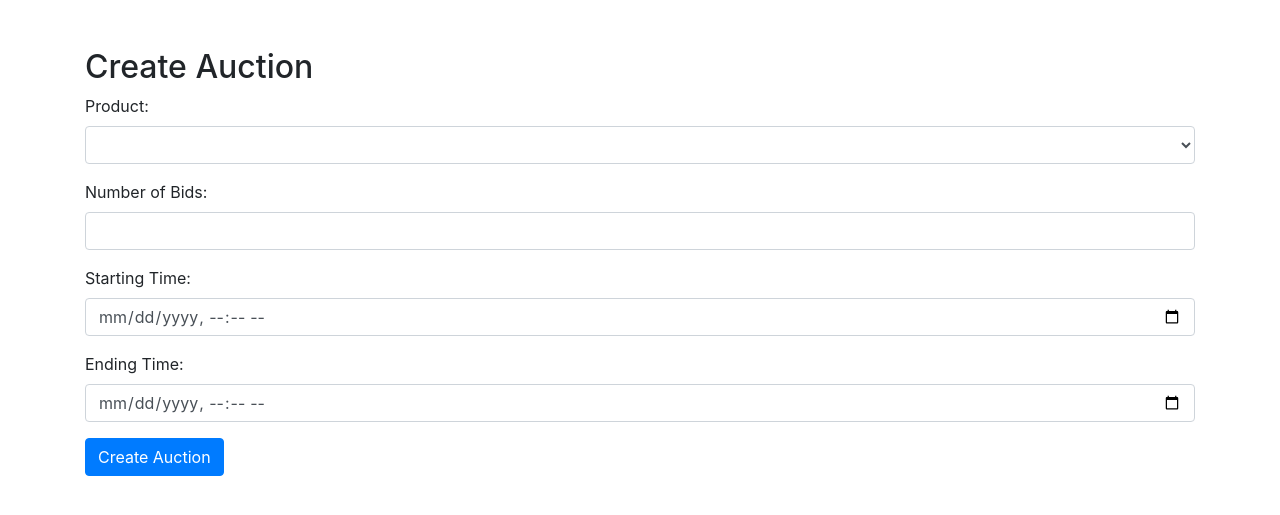
After one commit to Viktordvlpr/auction, a Django app: page /website/auction_panel/ in a window 1280 px wide. The commit adds this page. Shown: the top 515 px of the page. Run offline with Django 3.2, Linux system fonts and the light colour scheme; a user stored in the database is signed in; lists and menus that the app fills with data are empty; some libraries are stand-ins or nearby versions.

Commit message:
Added auction_hub functional

```diff
--- a/auctionsonline/auctionsonline/settings.py
+++ b/auctionsonline/auctionsonline/settings.py
@@ -121,12 +121,14 @@ USE_I18N = True
 
 USE_L10N = True
 
-USE_TZ = True
+USE_TZ = False
 
 # Static files (CSS, JavaScript, Images)
 # https://docs.djangoproject.com/en/2.0/howto/static-files/
 
 STATIC_URL = '/static/'
 
+LOGIN_URL = 'login/'
+
 MEDIA_URL = '/media/'
 MEDIA_ROOT = os.path.join(BASE_DIR, 'media')
--- a/auctionsonline/website/models.py
+++ b/auctionsonline/website/models.py
@@ -35,12 +35,14 @@ class Product(models.Model):
         choices=CATEGORIES
     )
     date_posted = models.DateTimeField(auto_now_add=True, blank=True)
+    owner = models.ForeignKey(User, on_delete=models.CASCADE, default=None)
 
     def __str__(self):
         return "ID:" + str(self.pk) + " " + self.title
 
 
 class Auction(models.Model):
+    owner = models.ForeignKey(User, on_delete=models.CASCADE, default=None)
     product_id = models.ForeignKey(Product, on_delete=models.CASCADE)
     number_of_bids = models.IntegerField()
     time_starting = models.DateTimeField()
--- /dev/null
+++ b/auctionsonline/website/templates/auctions_panel/auction_panel.html
@@ -0,0 +1,56 @@
+<!DOCTYPE html>
+<html lang="en">
+  <head>
+    <meta charset="UTF-8" />
+    <meta name="viewport" content="width=device-width, initial-scale=1.0" />
+    <title>Create Auctions Panel</title>
+    <link
+      rel="stylesheet"
+      href="https://stackpath.bootstrapcdn.com/bootstrap/4.5.2/css/bootstrap.min.css"
+    />
+  </head>
+  <body>
+    <div class="container">
+      <h2 class="mt-5">Create Auction</h2>
+      <form method="post" action="/website/create_auction/">
+        {% csrf_token %}
+        <div class="form-group">
+          <label for="id_product">Product:</label>
+          <select class="form-control" id="id_product" name="product">
+            {% for product in user_products %}
+            <option value="{{ product.id }}">{{ product.title }}</option>
+            {% endfor %}
+          </select>
+        </div>
+        <div class="form-group">
+          <label for="id_number_of_bids">Number of Bids:</label>
+          <input
+            type="number"
+            class="form-control"
+            id="id_number_of_bids"
+            name="number_of_bids"
+          />
+        </div>
+        <div class="form-group">
+          <label for="id_time_starting">Starting Time:</label>
+          <input
+            type="datetime-local"
+            class="form-control"
+            id="id_time_starting"
+            name="time_starting"
+          />
+        </div>
+        <div class="form-group">
+          <label for="id_time_ending">Ending Time:</label>
+          <input
+            type="datetime-local"
+            class="form-control"
+            id="id_time_ending"
+            name="time_ending"
+          />
+        </div>
+        <button type="submit" class="btn btn-primary">Create Auction</button>
+      </form>
+    </div>
+  </body>
+</html>
--- a/auctionsonline/website/templates/home.html
+++ b/auctionsonline/website/templates/home.html
@@ -5,7 +5,7 @@
 </head>
 <body>
     <li class="nav-item">
-        <a class="nav-link" href="/website/my_auctions/">My auctions</a>
+        <a class="nav-link" href="/website/auctions_dashboard/">My auctions</a>
      </li>
     <li class="nav-item">
         <a class="nav-link" href="/website/watchlist/">Watchlist</a>
@@ -16,6 +16,9 @@
     <li class="nav-item">
         <a class="nav-link" href="/website/logout/">Logout</a>
     </li>
+    {% for product in user_products %}
+            <p>{{ product.title }}</p>
+            {% endfor %}
 
 </body>
 </html>
--- a/auctionsonline/website/templates/index.html
+++ b/auctionsonline/website/templates/index.html
@@ -75,6 +75,8 @@
                 <a id="signup" class="nav-link" href="/website/register/">Sign up</a>
             </li>
             {% endif %}
+
+
         </ul>
     </nav>
 
--- a/auctionsonline/website/urls.py
+++ b/auctionsonline/website/urls.py
@@ -19,6 +19,13 @@ urlpatterns = [
     path('bid/<int:auction_id>/raise_bid/', views.raise_bid, name='raise_bid'),
     path('products/', views.products, name='products'),
 
-    path('my_auctions/', views.my_auctions_panel, name='my_bids')
+    path('auctions_dashboard/', views.my_auctions_panel, name='my_auctions_panel'),
+    path('my_auctions/', views.all_user_auction, name='all_user_auction'),
+
+    path('auction_panel/', views.create_auctions_panel, name='create_auctions_panel'),
+    path('product_panel/', views.create_product_panel, name='create_product_panel'),
+
+    path('create_auction/', views.create_auction, name='create_auction'),
+    path('create_product/', views.create_product, name='create_product'),
 
 ]
--- a/auctionsonline/website/views.py
+++ b/auctionsonline/website/views.py
@@ -1,7 +1,9 @@
 from django.contrib.auth.models import User
-from django.shortcuts import render
+from django.contrib.auth.decorators import login_required
+from django.shortcuts import render, redirect
 
 from django.utils import timezone
+from django.http import HttpResponseForbidden
 from datetime import datetime
 from itertools import chain
 
@@ -10,6 +12,7 @@ from website.models import Product, Auction, Watchlist, Bid, Chat, UserDetails
 
 from website.validation import validate_login, validate_registration
 from website.transactions import increase_bid, remaining_time
+
 
 
 def index(request):
@@ -296,19 +299,19 @@ def topup(request):
     Function : index(request)
         If the user is not logged in.
     """
-    if request.method == 'POST':
-        form = TopUpForm(request.POST)
-        if form.is_valid():
-            try:
-                if request.session['username']:
-                    user = User.objects.get(username=request.session['username'])
-                    userDetails = UserDetails.objects.get(user_id=user.id)
-                    userDetails.balance += form.cleaned_data['amount']
-                    userDetails.save()
-            except KeyError:
-                return index(request)
+    # if request.method == 'POST':
+    #     form = TopUpForm(request.POST)
+    #     if form.is_valid():
+    #         try:
+    #             if request.session['username']:
+    #                 user = User.objects.get(username=request.session['username'])
+    #                 userDetails = UserDetails.objects.get(user_id=user.id)
+    #                 userDetails.balance += form.cleaned_data['amount']
+    #                 userDetails.save()
+    #         except KeyError:
+    #             return index(request)
 
-    return index(request)
+    # return index(request)
 
 
 def filter_auctions(request, category):
@@ -431,6 +434,7 @@ def login_page(request):
             if is_valid:
                 # Creates a session with 'form.username' as key.
                 request.session['username'] = form.cleaned_data['username']
+
     return index(request)
 
 
@@ -459,6 +463,148 @@ def products(request):
     auctions = Auction.objects.all()  # Query your Auction objects here
     return render(request, 'products.html', {'auctions': auctions})
 
+@login_required
+def my_auctions_panel(request):
+    """
+    Render the 'my_auctions_panel.html' template.
 
-def my_auctions_panel(request):
-    return render(request, 'my_auctions_panel.html')
+    This function assumes there's a template named 'my_auctions_panel.html'
+    defined. It doesn't take any specific arguments and simply renders the
+    template.
+
+    Args:
+        request (HttpRequest): The Django request object.
+
+    Returns:
+        HttpResponse: The rendered template response.
+    """
+    return render(request, 'auctions_panel/dashboard.html')
+
+@login_required
+def create_auctions_panel(request):
+    """
+    Render the 'auction_panel.html' template.
+
+    This function assumes there's a template named 'auction_panel.html'
+    defined. It doesn't take any specific arguments and simply renders the
+    template.
+
+    Args:
+        request (HttpRequest): The Django request object.
+
+    Returns:
+        HttpResponse: The rendered template response.
+    """
+    return render(request, 'auctions_panel/auction_panel.html')
+
+@login_required
+def create_product_panel(request):
+    """
+    Render the 'product_panel.html' template.
+
+    This function assumes there's a template named 'product_panel.html'
+    defined. It doesn't take any specific arguments and simply renders the
+    template.
+
+    Args:
+        request (HttpRequest): The Django request object.
+
+    Returns:
+        HttpResponse: The rendered template response.
+    """
+    return render(request, 'auctions_panel/product_panel.html')
+
+@login_required
+def create_auction(request):
+    """
+    Create a new auction if the request is a POST and the form is valid.
+
+    This function handles POST requests with a ProductForm. If the form is
+    valid, it creates a new Auction object, associates it with the current
+    user, and saves it. Otherwise, it returns an empty form.
+
+    Args:
+        request (HttpRequest): The Django request object.
+
+    Returns:
+        HttpResponse: A redirect to 'my_actions_panel' or the rendered
+                      'auction_panel.html' template with the form.
+    """
+
+    if request.method == "POST":
+        form = AuctionForm(request.POST, request.FILES)
+        if form.is_valid():
+            auction = form.save(commit=False)
+            auction.owner = request.session['username']
+            auction.save()
+            return redirect('my_actions_panel')
+        else:
+            return HttpResponseBadRequest("Invalid form data")
+    else:
+        return HttpResponseBadRequest("User not authenticated")
+
+    return render(request, 'auctions_panel/dashboard.html', {'form': form})
+
+def all_user_auction(request):
+    """
+    Retrieve all auctions owned by the current user.
+
+    This function fetches all Auction objects from the database where the
+    owner field matches the current user. It then renders the 'my_auctions.html'
+    template with the retrieved auctions.
+
+    Args:
+        request (HttpRequest): The Django request object.
+
+    Returns:
+        HttpResponse: The rendered 'my_auctions.html' template with the
+                      user's auctions.
+    """
+    user_auctions = Auction.objects.filter(owner=request.user)
+    return render(request, 'auctions_panel/my_auctions.html', {'user_auctions': user_auctions})
+
+@login_required
+def create_product(request):
+    """
+    Create a new product if the request is a POST and the form is valid.
+
+    This function handles POST requests with a ProductForm. If the form is
+    valid, it creates a new Product object and saves it.
+
+    Args:
+        request (HttpRequest): The Django request object.
+
+    Returns:
+        HttpResponse: A redirect to 'my_auctions_panel' or an error response.
+    """
+    if request.method == "POST":
+        form = ProductForm(request.POST, request.FILES)
+        print(request.user)
+        print(request.session['username'])
+        if form.is_valid():
+            product = form.save(commit=False)
+            product.owner = request.user
+            product.save()
+            return redirect('/website/my_auctions/')
+        else:
+            return HttpResponseForbidden("Invalid form data")
+    else:
+        return HttpResponseForbidden("User not authenticated")
+
+def my_products(request):
+    """
+    Retrieve all products owned by the current user.
+
+    This function fetches all Product objects from the database where the
+    owner field matches the current user. It then renders the 'auction_panel.html'
+    template with the retrieved products.
+
+    Args:
+        request (HttpRequest): The Django request object.
+
+    Returns:
+        HttpResponse: The rendered 'auction_panel.html' template with the
+                      user's products.
+    """
+    user_products = Product.objects.filter(owner=request.user)
+    return render(request, 'auctions_panel/auction_panel.html', {'user_products': user_products})
```
Also changed, not shown: auctionsonline/website/forms.py (+11 -0 lines), auctionsonline/website/templates/auctions_panel/dashboard.html (added, +40 -0 lines), auctionsonline/website/templates/auctions_panel/my_auctions.html (added, +24 -0 lines), auctionsonline/website/templates/auctions_panel/product_panel.html (added, +66 -0 lines), auctionsonline/db.sqlite3, auctionsonline/website/migrations/0001_initial.py, auctionsonline/website/migrations/0002_auto_20191118_1505.py (deleted), auctionsonline/website/migrations/0003_auto_20191118_1531.py (deleted), auctionsonline/website/migrations/0004_auto_20191118_1537.py (deleted), auctionsonline/website/migrations/0005_alter_bid_user_id_alter_chat_user_id_and_more.py (deleted), auctionsonline/website/migrations/0006_alter_auction_id_alter_bid_id_alter_chat_id_and_more.py (deleted), 1 other file.
